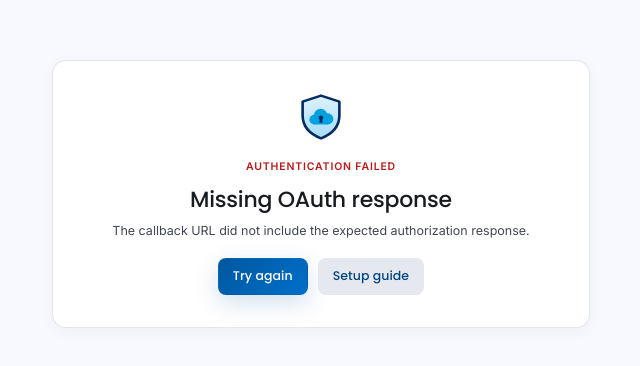
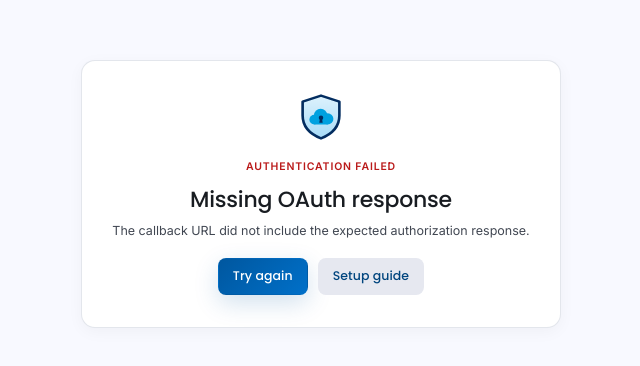
Before and after one commit to OpenSystemsFoundation/quantum-shield, an Astro site: page /callback in a window 1280 px wide. Shown: the part 206-572 px from the top of the page, 319-959 px from the left. Built offline with nearby package versions, Linux system fonts and the light colour scheme; Astro itself is replaced by a stand-in of ours.

Commit message:
Stop the /callback card overflowing on narrow screens
Move the card's outer spacing to padding on the container so width:100% no
longer adds to the margin.

Co-Authored-By: Claude Fable 5.2 <noreply@anthropic.com>
Claude-Session: https://claude.ai/code/session_01VPPbcb3gBwXdAp3r2P4ME3

```diff
--- a/src/components/CallbackHandler.svelte
+++ b/src/components/CallbackHandler.svelte
@@ -88,8 +88,8 @@
   });
 </script>
 
-<div style="min-height:100vh;display:grid;place-items:center;background:var(--bg);">
-  <div class="qs-card" style="max-width:480px;width:100%;margin:24px;padding:32px 28px;text-align:center;">
+<div style="min-height:100vh;display:grid;place-items:center;background:var(--bg);padding:24px 16px;box-sizing:border-box;">
+  <div class="qs-card" style="max-width:480px;width:100%;box-sizing:border-box;padding:32px 28px;text-align:center;overflow-wrap:anywhere;">
     <div style="display:flex;justify-content:center;margin-bottom:18px;">
       <BlochShield size={48} />
     </div>
```
